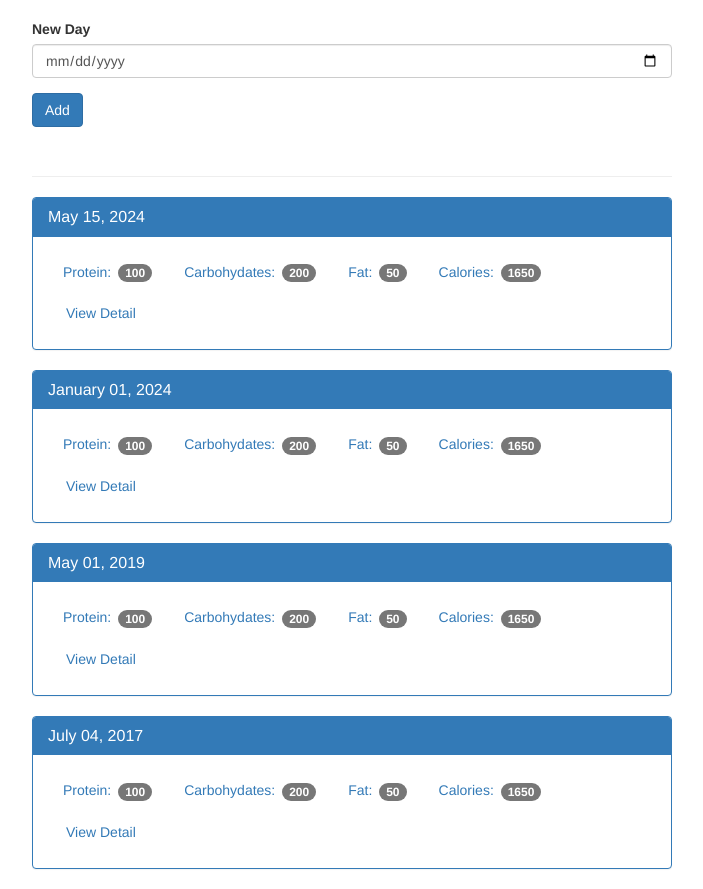
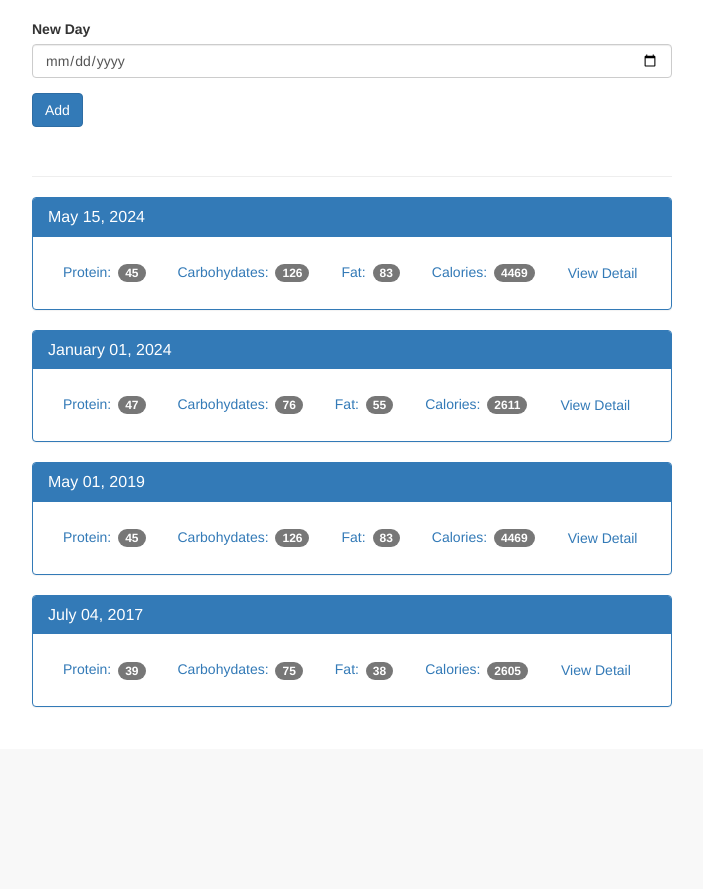
Before and after one commit to databaseadmins/ufcFoodTracker, a Flask app: page / in a window 1280 px wide. Shown: the part 51-940 px from the top of the page, without its empty margins (288-991 px from the left). After the commit the page ends 758 px from the top, so only its background shows below. Run offline with Flask 3, Linux system fonts and the light colour scheme; data comes from the database, SQL or seed files in the repository; both versions use the stored data as it was after the commit; some libraries are stand-ins or nearby versions.

Commit message:
Wrap up 43

```diff
--- a/app.py
+++ b/app.py
@@ -21,10 +21,6 @@ def close_db(error):
         g.sqlite_db.close
 
 
-
-
-
-
 @app.route('/', methods=['GET','POST'])
 def index():
     db = get_db()
@@ -35,20 +31,27 @@ def index():
         db.execute('insert into log_date (entry_date) values (?)', [database_date])
         db.commit()
 
-    cur = db.execute('select entry_date from log_date order by entry_date desc')
+    #cur = db.execute('select entry_date from log_date order by entry_date desc')
+    cur = db.execute('select log_date.entry_date, sum(food.protein) as protein, sum(food.carbohydrates) as carbohydrates, sum(food.fat) as fat, sum(food.calories) as calories from log_date join food_date on  food_date.log_date_id = log_date.id JOIN food on food.id = food_date.food_id group by log_date.id order by log_date.entry_date desc')
     results = cur.fetchall()
-    print(type(results))
-    pretty_results = []
+
+    date_results = []
+
     for i in results:
-        #print(i)
         single_date = {}
+
+        single_date['entry_date'] = i['entry_date']
+        single_date['protein'] = i['protein']
+        single_date['carbohydrates'] = i['carbohydrates']
+        single_date['fat'] = i['fat']
+        single_date['calories'] = i['calories']
         d = datetime.strptime(str(i['entry_date']),'%Y%m%d')
-        single_date['entry_date'] = datetime.strftime(d, '%B %d, %Y')
-        pretty_results.append(single_date)
-        #print(pretty_results)
+        single_date['pretty_date'] = datetime.strftime(d, '%B %d, %Y')
+        date_results.append(single_date)
 
 
-    return render_template('home.html', results = pretty_results)
+
+    return render_template('home.html', results = date_results)
 
 
 @app.route('/view/<date>', methods=['GET','POST']) #date soemthing like 20170520
@@ -83,7 +86,7 @@ def view(date):
     print(totals)
 
 
-    return render_template('day.html', date=pretty_date, food_results=food_results, log_results=log_results, totals = totals)
+    return render_template('day.html', entry_date=date_result['entry_date'],pretty_date=pretty_date, food_results=food_results, log_results=log_results, totals = totals)
 
 @app.route('/food',methods=['GET','POST'])
 def food():
--- a/templates/day.html
+++ b/templates/day.html
@@ -36,12 +36,12 @@
         <div>
           <div class="panel panel-primary">
             <div class="panel-heading">
-              <h3 class="panel-title">{{ date }}</h3>
+              <h3 class="panel-title">{{ pretty_date }}</h3>
             </div>
 
             <div class="panel-body">
 
-              <form method="POST" action="{{ url_for('view', date='20240515') }}">
+              <form method="POST" action="{{ url_for('view', date=entry_date) }}">
                 <div class="form-group">
                   <select class="form-control" name="food-select">
                     <!--Loop through the foods and populate the drop down  -->
--- a/templates/home.html
+++ b/templates/home.html
@@ -50,18 +50,17 @@
           <div class="page-header"></div>
           {% for r in results %}
 
-
           <div class="panel panel-primary">
             <div class="panel-heading">
-              <h3 class="panel-title">{{ r.entry_date }}</h3>
+              <h3 class="panel-title">{{ r.pretty_date }}</h3>
             </div>
             <div class="panel-body">
               <ul class="nav nav-pills" role="tablist">
-                <li><a>Protein: <span class="badge">100</span></a></li>
-                <li><a>Carbohydates: <span class="badge">200</span></a></li>
-                <li><a>Fat: <span class="badge">50</span></a></li>
-                <li><a>Calories: <span class="badge">1650</span></a></li>
-                <li><a href="#" type="button" class="btn btn-link">View Detail</a></li>
+                <li><a>Protein: <span class="badge">{{ r.protein }}</span></a></li>
+                <li><a>Carbohydates: <span class="badge">{{ r.carbohydrates }}</span></a></li>
+                <li><a>Fat: <span class="badge">{{ r.fat }}</span></a></li>
+                <li><a>Calories: <span class="badge">{{ r.calories }}</span></a></li>
+                <li><a href="{{ url_for('view', date=r.entry_date) }}" type="button" class="btn btn-link">View Detail</a></li>
               </ul>
             </div>
           </div>
```
Also changed, not shown: food_log.db.
